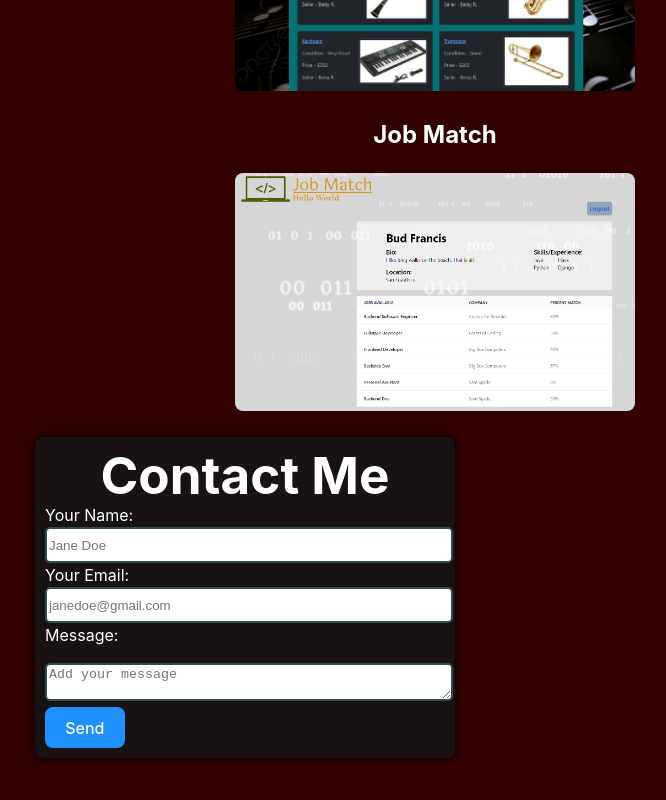
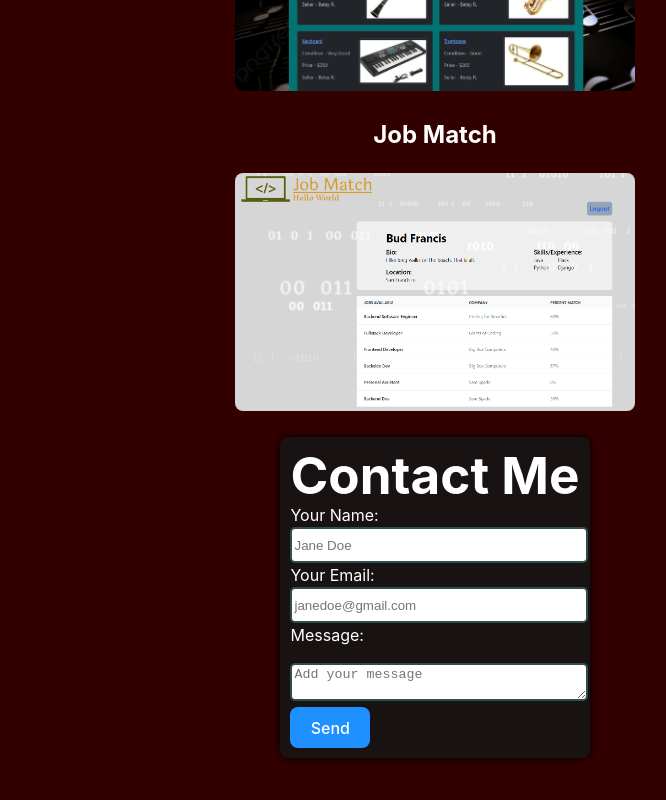
Before and after one commit to Wbradmeyer/vitePortfolio, a Vue app: page / in a window 1280 px wide. Shown: the part 1215-2015 px from the top of the page, without its empty margins (205-871 px from the left). Built offline with nearby package versions, Linux system fonts and the light colour scheme.

Commit message:
contact center 5

```diff
--- a/src/components/Contact.vue
+++ b/src/components/Contact.vue
@@ -1,6 +1,7 @@
 <script setup></script>
 
 <template>
+    <div class="container">
         <div class="card">
             <form action="#">
                 <h1 style="text-align: center;">Contact Me</h1>
@@ -17,9 +18,15 @@
                 <button class="submit" type="submit">Send</button>
             </form>
         </div>
+    </div>
 </template>
 
 <style>
+    .container {
+        display: flex;
+        justify-content: center;
+        align-items: center;
+    }
 
     .card {
         margin: 0px;
@@ -44,7 +51,7 @@
     .input {
         border: 2px solid darkslategray;
         border-radius: 5px;
-        width: 400px;
+        width: 100%;
         height: 30px;
     }
 
```
Lines whose indentation alone changed are shown as unchanged.
